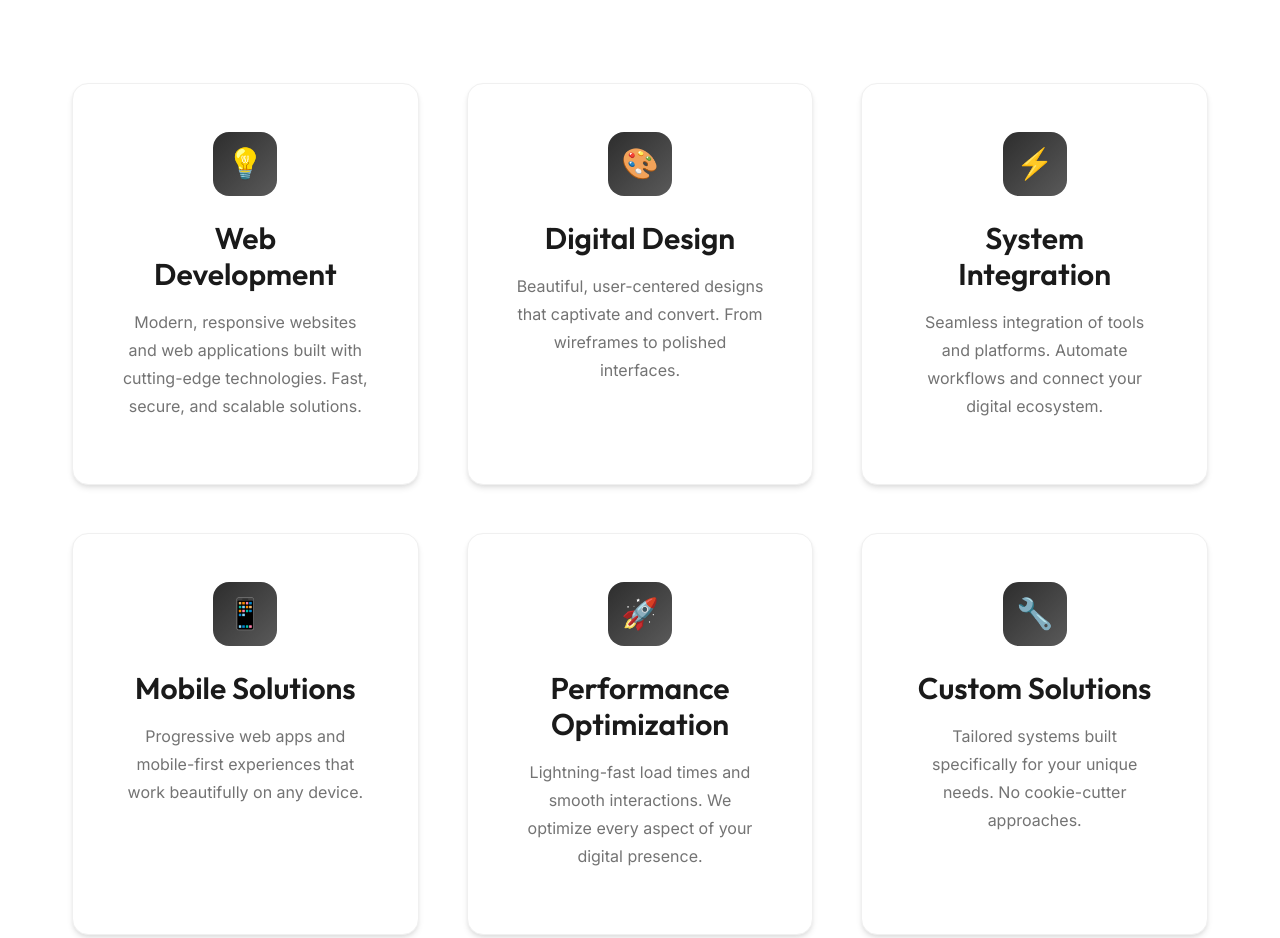
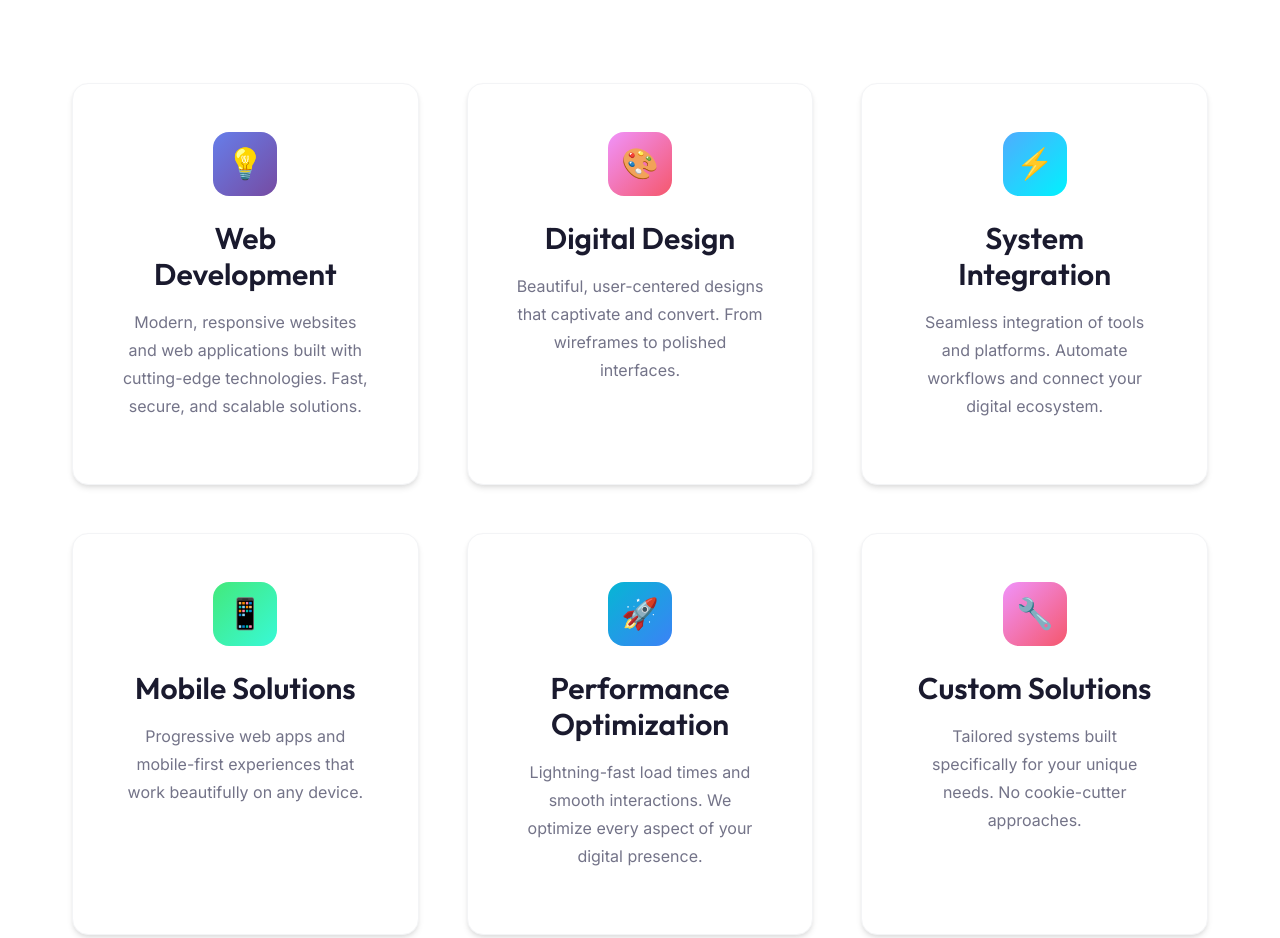
Before and after one commit to kanwarsx-prog/everyday-systems, a website: page index.html in a window 1280 px wide. Shown: the part 1000-1938 px from the top of the page. Drawn offline with Linux system fonts and the light colour scheme.

Commit message:
Enhanced design with vibrant gradients and colorful accents

```diff
--- a/styles.css
+++ b/styles.css
@@ -8,30 +8,41 @@
 
 /* === CSS VARIABLES === */
 :root {
-    /* Colors - Neutral Palette */
-    --color-bg-primary: #fafafa;
+    /* Colors - Vibrant Palette */
+    --color-bg-primary: #fafbff;
     --color-bg-secondary: #ffffff;
-    --color-bg-tertiary: #f5f5f5;
-    --color-bg-dark: #1a1a1a;
-    --color-bg-overlay: rgba(255, 255, 255, 0.8);
+    --color-bg-tertiary: #f8f9ff;
+    --color-bg-dark: #0f0f1e;
+    --color-bg-overlay: rgba(255, 255, 255, 0.85);
 
-    --color-text-primary: #1a1a1a;
-    --color-text-secondary: #4a4a4a;
-    --color-text-tertiary: #737373;
+    --color-text-primary: #1a1a2e;
+    --color-text-secondary: #4a4a5e;
+    --color-text-tertiary: #737388;
     --color-text-light: #ffffff;
 
-    --color-accent-primary: #2d2d2d;
-    --color-accent-secondary: #5a5a5a;
-    --color-accent-subtle: #e5e5e5;
-    --color-accent-hover: #404040;
+    /* Vibrant Accent Colors */
+    --color-accent-primary: #6366f1;
+    --color-accent-secondary: #8b5cf6;
+    --color-accent-tertiary: #06b6d4;
+    --color-accent-subtle: #e0e7ff;
+    --color-accent-hover: #4f46e5;
 
-    --color-border: #e0e0e0;
-    --color-border-light: #f0f0f0;
+    --color-border: #e5e7eb;
+    --color-border-light: #f3f4f6;
 
-    /* Gradients */
-    --gradient-primary: linear-gradient(135deg, #2d2d2d 0%, #5a5a5a 100%);
-    --gradient-subtle: linear-gradient(135deg, #fafafa 0%, #f0f0f0 100%);
-    --gradient-overlay: linear-gradient(180deg, rgba(26, 26, 26, 0.7) 0%, rgba(26, 26, 26, 0.4) 100%);
+    /* Beautiful Gradients */
+    --gradient-primary: linear-gradient(135deg, #667eea 0%, #764ba2 100%);
+    --gradient-secondary: linear-gradient(135deg, #f093fb 0%, #f5576c 100%);
+    --gradient-tertiary: linear-gradient(135deg, #4facfe 0%, #00f2fe 100%);
+    --gradient-accent: linear-gradient(135deg, #43e97b 0%, #38f9d7 100%);
+    --gradient-purple-blue: linear-gradient(135deg, #667eea 0%, #764ba2 100%);
+    --gradient-blue-cyan: linear-gradient(135deg, #06b6d4 0%, #3b82f6 100%);
+    --gradient-pink-orange: linear-gradient(135deg, #f093fb 0%, #f5576c 100%);
+    --gradient-subtle: linear-gradient(135deg, #fafbff 0%, #f0f4ff 100%);
+    --gradient-overlay: linear-gradient(180deg, rgba(102, 126, 234, 0.9) 0%, rgba(118, 75, 162, 0.7) 100%);
+    --gradient-mesh: radial-gradient(at 40% 20%, hsla(240, 100%, 70%, 0.15) 0px, transparent 50%),
+        radial-gradient(at 80% 0%, hsla(280, 100%, 70%, 0.15) 0px, transparent 50%),
+        radial-gradient(at 0% 50%, hsla(200, 100%, 70%, 0.15) 0px, transparent 50%);
 
     /* Typography */
     --font-primary: 'Inter', -apple-system, BlinkMacSystemFont, 'Segoe UI', sans-serif;
@@ -243,7 +254,7 @@ section {
 
 .btn-primary:hover {
     transform: translateY(-2px);
-    box-shadow: var(--shadow-lg);
+    box-shadow: 0 10px 25px -5px rgba(102, 126, 234, 0.4), 0 8px 10px -6px rgba(118, 75, 162, 0.3);
 }
 
 .btn-secondary {
@@ -269,7 +280,7 @@ section {
 
 .card:hover {
     transform: translateY(-4px);
-    box-shadow: var(--shadow-xl);
+    box-shadow: 0 20px 40px -10px rgba(102, 126, 234, 0.2), 0 10px 20px -8px rgba(118, 75, 162, 0.15);
 }
 
 /* Glassmorphism Effect */
@@ -336,7 +347,7 @@ section {
     left: 0;
     width: 0;
     height: 2px;
-    background: var(--color-accent-primary);
+    background: var(--gradient-primary);
     transition: width var(--transition-base);
 }
 
@@ -375,6 +386,7 @@ section {
     position: relative;
     overflow: hidden;
     background: var(--gradient-subtle);
+    background-image: var(--gradient-mesh);
     padding-top: 80px;
 }
 
@@ -459,6 +471,36 @@ section {
     justify-content: center;
     font-size: var(--font-size-3xl);
     color: var(--color-text-light);
+    transition: transform var(--transition-base);
+}
+
+.service-card:hover .service-icon {
+    transform: scale(1.1) rotate(5deg);
+}
+
+/* Unique gradient for each service icon */
+.service-card:nth-child(1) .service-icon {
+    background: var(--gradient-primary);
+}
+
+.service-card:nth-child(2) .service-icon {
+    background: var(--gradient-secondary);
+}
+
+.service-card:nth-child(3) .service-icon {
+    background: var(--gradient-tertiary);
+}
+
+.service-card:nth-child(4) .service-icon {
+    background: var(--gradient-accent);
+}
+
+.service-card:nth-child(5) .service-icon {
+    background: var(--gradient-blue-cyan);
+}
+
+.service-card:nth-child(6) .service-icon {
+    background: var(--gradient-pink-orange);
 }
 
 .service-card h3 {
```
